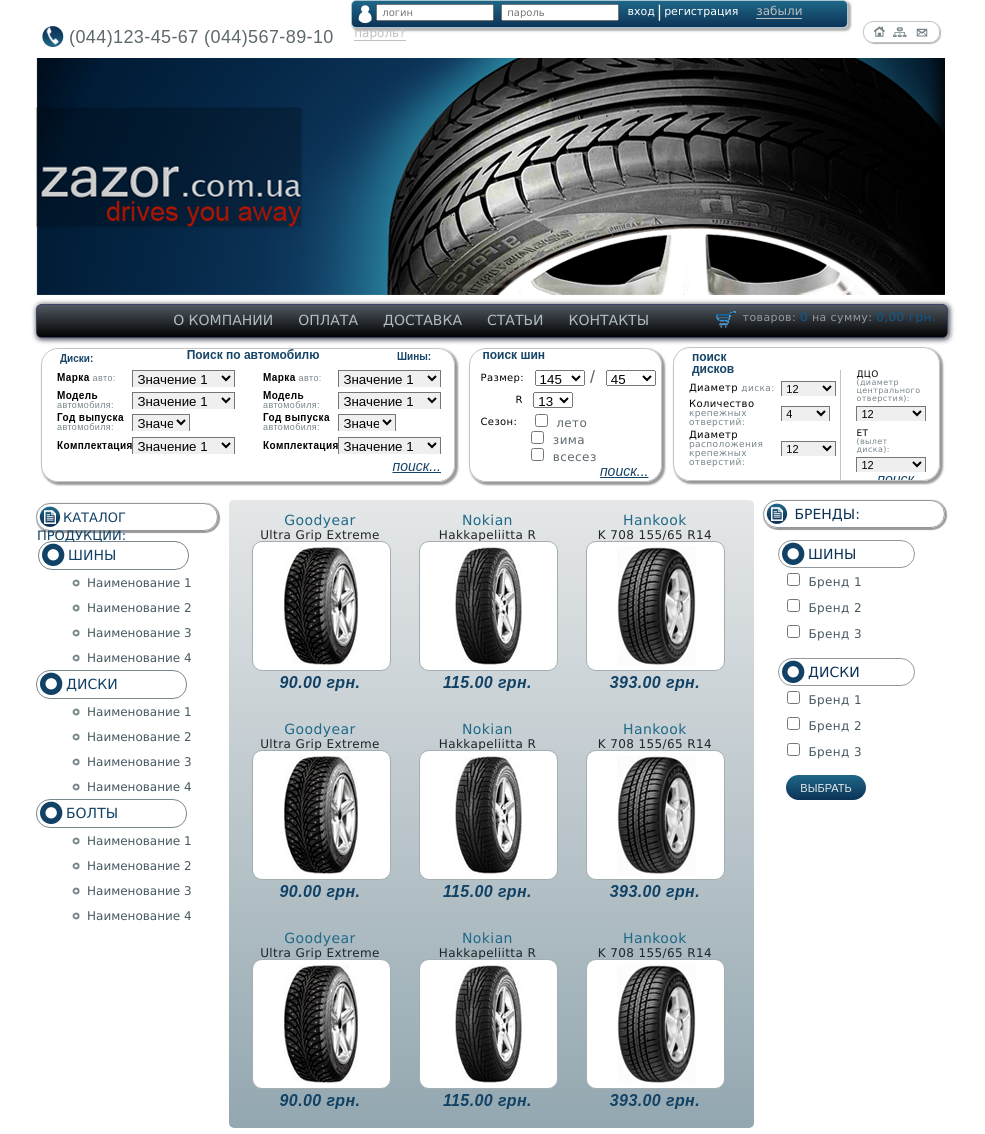
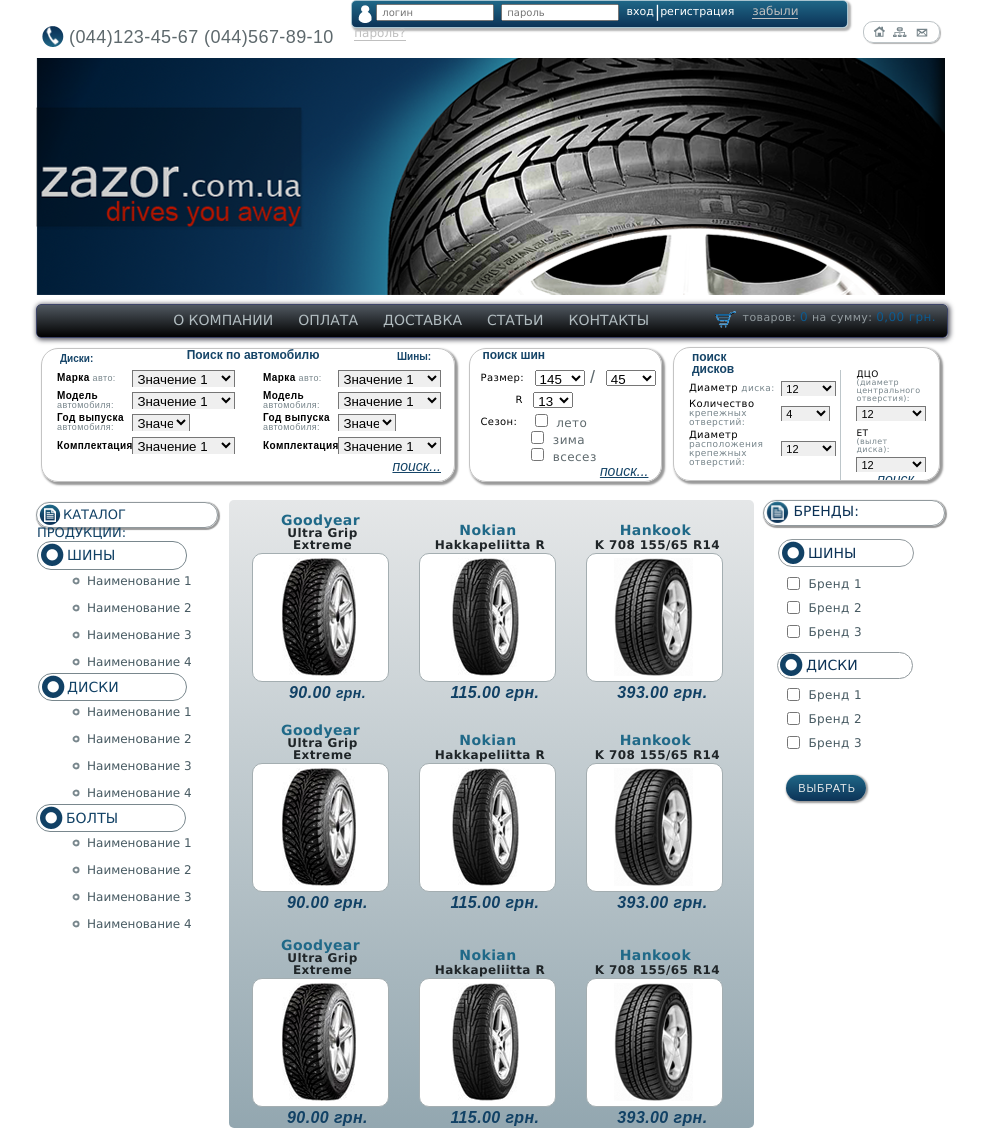
Before and after one commit to salexandr/zadanie6, a plain HTML site: page index.html in a window 1280 px wide. Shown: the top 1134 px of the page, without its empty margins (149-1134 px from the left). Drawn offline with Linux system fonts and the light colour scheme; a web font is replaced by a local one.

Commit message:
dorabotka2

```diff
--- a/css/style.css
+++ b/css/style.css
@@ -69,7 +69,6 @@
 	font-size: 11px;
 	font-family: 'Lucida Sans Unicode', arial;
 	text-decoration: none;
-    margin: 0px 2px;
     vertical-align: 2px;
 }
 
@@ -77,7 +76,7 @@
     color: #bfbfbf;
 	font-size: 12px;
 	font-family: 'Lucida Sans Unicode', arial;
-    margin-left: 11px;
+    margin-left: 13px;
 	text-decoration: none;
 	border-bottom: 1px solid #bfbfbf;
 }
@@ -94,6 +93,16 @@
 	text-indent:2px;
     vertical-align: top;
 	margin: 0px 1px 5px;
+}
+
+.password input[type="submit"] {
+    color: #ffffff;
+	font-size: 11px;
+	font-family: 'Lucida Sans Unicode', arial;
+	text-decoration: none;
+	font-style:normal;
+	vertical-align:2px;
+	padding:0px 1px;
 }
 
 .home {
@@ -321,6 +330,7 @@
     vertical-align: top;
     position: relative;
     padding-left: 10px;
+    overflow:visible;
 }
 
 .shintable p {
@@ -506,13 +516,13 @@
 
 .sitebar-left h1 {
 	width: 180px;
-	height: 26px;
+	height: 24px;
 	font-family: 'Lucida Sans Unicode', arial;
 	font-size: 13px;
 	color: #114165;
 	border: 1px solid #91999d;
 	border-radius: 14px;
-	margin-top:3px;
+	margin-top:2px;
 }
 
 h1 {
@@ -521,38 +531,45 @@
 
 h1 img{
 	vertical-align: -7px;
-    margin: 2px 2px;
+    margin: 1px 2px;
 }
 
 h4 {
-	width: 149px;
+	width: 148px;
 	height: 27px;
 	font-family: 'Lucida Sans Unicode', arial;
 	font-size: 14px;
 	color: #114165;
 	border: 1px solid #79878d;
 	border-radius: 14px;
-    margin: 10px 0px 0px 2px;
+    margin: 13px 0px 0px 1px;
 }
 
 h4 img{
-	vertical-align: -7px;
-    margin: 1px 3px;
+	vertical-align: -6px;
+    margin: 1px 3px 0px 3px;
 }
 
 .diski-img{
-	margin:0px;
+    width:147px;
+	height: 26px;
+    margin:-2px 0px 0px 2px;
+}
+
+.diski-img img{
+	margin-right:2px;
 }
 
 .bolti-img{
-	margin:0px;
+		height: 26px;
+	margin:-2px 0px;
 }
 
 .sitebar-left ul {
     list-style-image: url(../img/spisok.png);
 	list-style-type:disc;
-	margin-left: 51px;
-	line-height:24px;
+	margin:-3px 0px 0px 51px;
+	line-height:25px;
 }
 
 .sitebar-left ul a{
@@ -588,6 +605,7 @@
 
 .content div{
 	display: inline-block;
+
 }
 
 .sitebar-right {
@@ -598,7 +616,7 @@
 
 .sitebar-right h1{
 	width: 180px;
-	height: 26px;
+	height: 24px;
 	font-family: 'Lucida Sans Unicode', arial;
 	font-size: 14px;
 	color: #0c3256;
@@ -606,22 +624,28 @@
 	border-radius: 14px;
 }
 
+.kartinka-katalog {
+	width: 23px;
+	height: 22px;
+    margin: 0px 0px 0px 2px;
+}
+
 .sitebar-right h4{
-	width: 135px;
+	width: 134px;
 	height: 26px;
 	font-size: 14px;
 	color: #0c3256;
 	border: 1px solid #91999d;
 	border-radius: 14px;
-    margin: 12px 0px 0px 15px;
+    margin: 13px 0px 5px 15px;
+
 }
-
-
 
 .sitebar-right label{
 	font-family: 'Lucida Sans Unicode', arial;
 	font-size: 12px;
 	color: #465961;
+		    vertical-align:2px;
 }
 
 .sitebar-right p {
@@ -629,9 +653,23 @@
 	line-height:24px;
 }
 
+.sitebar-right p:first-child{
+	margin-top: 14px;
+}
+
+.sitebar-right .diskih4 {
+	height: 25px;
+	margin: 8px 0px 4px 14px;
+}
+
+.diskih4 img {
+	margin: 0px 3px 0px 2px;
+}
+
+
 .sitebar-right input[type="submit"]{
 	width: 80px;
-	height: 25px;
+	height: 26px;
 	background-image: -moz-linear-gradient(top,#1f6787, #0c3357);
 	background-image:-webkit-gradient(linear, left top, left bottom, from(#1f6787), to(#0c3357));
 	border-radius: 14px;
@@ -642,6 +680,9 @@
 	position: absolute;
 	top:275px;
 	right: 80px;
+	letter-spacing:0.9px;
+	padding-left:8px;
+	box-shadow: 1px 1px 2px 1px #999999;
 }
 
 .tovar {
@@ -655,33 +696,51 @@
 	font-family: 'Lucida Sans Unicode', arial;
 	font-size: 14px;
 	color: #206988;
+	font-weight:bold;
+	margin-left:1px;
 }
 
 .tovar span{
 	font-family: 'Lucida Sans Unicode', arial;
 	font-size: 12px;
 	color: #1f2528;
+	margin: 0px 0px 2px 4px;
 }
 
 .tovar p:last-child{
-	margin-top: 2px;
 	font-family: Arial;
 	font-size: 16px;
 	color: #114165;
     font-style:italic;
 	font-weight:bold;
+	margin:2px 0px 0px 15px;
+
+}
+
+.tovar2 {
+	margin: 4px 13px 0px 13px;
+}
+
+.tovar b{
+	font-size: 14px;
+
+}
+
+.tovar3 {
+	margin: 22px 13px 0px 13px;
 }
 
 .foto-tovar {
-	width: 137px;
-	height: 128px;
+	width: 135px;
+	height: 127px;
 	background-color: #ffffff;
     border: 1px solid #a4aeb1;
     border-radius: 10px;
+	margin-bottom: 1px;
 }
 
 .foto-tovar img{
-	margin: 5px 30px;
+	margin: 4px 0px 0px -3px;
 }
 
 /* section and */
--- a/index.html
+++ b/index.html
@@ -6,7 +6,6 @@
   <!--[if lt IE 9]><script   src="http://html5shiv.googlecode.com/svn/trunk/html5.js"></script><![endif]-->
   <meta name="description" content="">
   <meta name="keywords" content="">
-  <meta http-equiv="content-language" content="ru">
   <meta name="robots" content="index, follow">
   <link rel="stylesheet" href="css/reset.css">
   <link rel="stylesheet" href="css/style.css">
@@ -19,29 +18,29 @@
      <header>
        <div class="conteiner1">
 	     <div class="tel">
-		   <img src="img/trubka.png"><p>(044)123-45-67  (044)567-89-10</p>
+		   <img src="img/trubka.png" alt="trubka"><p>(044)123-45-67  (044)567-89-10</p>
 		 </div>
 		 <div class="password clearfix">
-		   <img src="img/avtoriz.png">
+		   <img src="img/avtoriz.png" alt="avtoriz">
 		   <form action="#" method="post">
-		     <input type="text" name="" placeholder="логин">
-			 <input type="password" name="" placeholder="пароль">
-		     <a href="#">вход</a><span>|</span><a href="#">регистрация</a>
+		     <input type="text" name="login" placeholder="логин">
+			 <input type="password" name="password" placeholder="пароль">
+		     <input type="submit" value="вход"><span>|</span><a href="#">регистрация</a>
 		     <a href="#">забыли пароль?</a>
 		   </form>
 		 </div>
 		 <div class="home">
-		   <a href="#"><img src="img/dom.png"></a>
-		   <a href="#"><img src="img/set.png"></a>
-		   <a href="#"><img src="img/mail.png"></a>
+		   <a href="#"><img src="img/dom.png" alt="dom"></a>
+		   <a href="#"><img src="img/set.png" alt="set"></a>
+		   <a href="#"><img src="img/mail.png" alt="mail"></a>
 		 </div>
        </div>
-       <a href="#"><img src="img/bigbord.png"></a>
+       <a href="#"><img src="img/bigbord.png" alt="bigbord"></a>
 	 </header>
 
 	 <nav class="clearfix">
 	   <div class="pokupki">
-         <img src="img/telejka.png">
+         <img src="img/telejka.png" alt="telejka">
          <p>товаров: <span> 0</span></p><p>на сумму: <span> 0,00 грн.</span></p>
 	   </div>
 	   <ul>
@@ -51,7 +50,6 @@
          <li><a href="#">оплата</a></li>
          <li><a href="#">о компании</a></li>
        </ul>
-
 	 </nav>
 
 	 <aside class="clearfix">
@@ -62,10 +60,9 @@
                 <h2 class="title">Поиск по автомобилю</h2>
                 <div class="selectwrapper">
                     <div class="select-element">
-
                          <p>
                              <span><b>Марка</b> авто:</span>
-                             <select name="" id="">
+                             <select name="marka_disk" id="idmarka_disk">
                                  <option value="">Значение 1</option>
                                  <option value="">Значение 2</option>
                                  <option value="">Значение 3</option>
@@ -73,15 +70,15 @@
                          </p>
                          <p>
                              <span><b>Модель</b> автомобиля:</span>
-                             <select name="" id="">
+                             <select name="model_disk" id="idmodel_disk">
                                  <option value="">Значение 1</option>
                                  <option value="">Значение 2</option>
                                  <option value="">Значение 3</option>
                              </select>
                          </p>
                          <p>
-                             <span><b>Год&nbspвыпуска</b> автомобиля:</span>
-                             <select class="godvipuska" name="" id="">
+                             <span><b>Год&nbsp;выпуска</b> автомобиля:</span>
+                             <select class="godvipuska" name="year_disk" id="idyear_disk">
                                  <option value="">Значение 1</option>
                                  <option value="">Значение 2</option>
                                  <option value="">Значение 3</option>
@@ -89,7 +86,7 @@
                          </p>
                          <p>
                              <span><b>Комплектация:</b></span>
-                             <select name="" id="">
+                             <select name="complect_disk" id="idcomplect_disk">
                                  <option value="">Значение 1</option>
                                  <option value="">Значение 2</option>
                                  <option value="">Значение 3</option>
@@ -101,7 +98,7 @@
 
                          <p>
                              <span><b>Марка</b> авто:</span>
-                             <select name="" id="">
+                             <select name="marka_shina" id="idmarka_shina">
                                  <option value="">Значение 1</option>
                                  <option value="">Значение 2</option>
                                  <option value="">Значение 3</option>
@@ -109,15 +106,15 @@
                          </p>
                          <p>
                              <span><b>Модель</b> автомобиля:</span>
-                             <select name="" id="">
+                             <select name="model_shina" id="idmodel_shina">
                                  <option value="">Значение 1</option>
                                  <option value="">Значение 2</option>
                                  <option value="">Значение 3</option>
                              </select>
                          </p>
                          <p>
-                             <span><b>Год&nbspвыпуска</b> автомобиля:</span>
-                             <select class="godvipuska" name="" id="">
+                             <span><b>Год&nbsp;выпуска</b> автомобиля:</span>
+                             <select class="godvipuska" name="year_shina" id="idyear_shina">
                                  <option value="">Значение 1</option>
                                  <option value="">Значение 2</option>
                                  <option value="">Значение 3</option>
@@ -125,7 +122,7 @@
                          </p>
                          <p>
                              <span><b>Комплектация:</b></span>
-                             <select name="" id="">
+                             <select name="complect_shina" id="idcomplect_shina">
                                  <option value="">Значение 1</option>
                                  <option value="">Значение 2</option>
                                  <option value="">Значение 3</option>
@@ -136,19 +133,21 @@
                 <div class="poisk">
                     <input type="submit" value="поиск...">
                 </div>
+			</form>
 	   </div>
+
 	   <div class="poiskshin">
            <form action="#">
                <h2 class="title">поиск шин</h2>
                  <div class="shintable">
                      <p>
                        <span>Размер:</span>
-                       <select class="shirina" name="" id="">
+                       <select class="shirina" name="shirina_shin" id="idshirina_shin">
                            <option value="">145</option>
                            <option value="">155</option>
                            <option value="">165</option>
                        </select> /
-     				   <select class="visota" name="" id="">
+     				   <select class="visota" name="visota_shin" id="idvisota_shin">
                            <option value="">45</option>
                            <option value="">55</option>
                            <option value="">65</option>
@@ -156,7 +155,7 @@
                      </p>
                      <p class="radius">
                        <span>R</span>
-                       <select name="" id="">
+                       <select name="radius_shin" id="idradius_shin">
                            <option value="">13</option>
                            <option value="">14</option>
                            <option value="">15</option>
@@ -180,15 +179,15 @@
 
            </form>
        </div>
+
 	   <div class="poiskdisk">
-
                <form action="#">
                  <h2 class="title">поиск дисков</h2>
                  <div class="selectwrapper">
                      <div class="diametr">
                          <p>
-                             <span><b>Диаметр</b>&nbspдиска:</span>
-                             <select name="" id="">
+                             <span><b>Диаметр</b>&nbsp;диска:</span>
+                             <select name="diametr_disk" id="iddiametr_disk">
                                  <option value="">12</option>
                                  <option value="">13</option>
                                  <option value="">14</option>
@@ -196,7 +195,7 @@
                          </p>
                          <p class="otv">
                              <span><b>Количество</b> крепежных отверстий:</span>
-                             <select name="" id="">
+                             <select name="dirka_disk" id="iddirka_disk">
                                  <option value="">4</option>
                                  <option value="">5</option>
                                  <option value="">6</option>
@@ -204,7 +203,7 @@
                          </p>
                          <p>
                              <span><b>Диаметр</b> расположения крепежных отверстий:</span>
-                             <select name="" id="">
+                             <select name="diametr_dirka" id="iddiametr_dirka">
                                  <option value="">12</option>
                                  <option value="">13</option>
                                  <option value="">14</option>
@@ -216,7 +215,7 @@
                  <div class="dco">
                          <p>
                              <span><b>ДЦО</b><br> (диаметр центрального отверстия):</span>
-                             <select name="" id="">
+                             <select name="dco" id="iddco">
                                  <option value="">12</option>
                                  <option value="">13</option>
                                  <option value="">14</option>
@@ -224,7 +223,7 @@
                          </p>
                          <p>
                              <span><b>ЕТ</b><br> (вылет диска):</span>
-                             <select name="" id="">
+                             <select name="et" id="idet">
                                  <option value="">12</option>
                                  <option value="">13</option>
                                  <option value="">14</option>
@@ -241,22 +240,22 @@
 
 	 <section class="clearfix">
 	   <div class="sitebar-left">
-		       <h1><img src="img/katalog.png">КАТАЛОГ ПРОДУКЦИИ:</h1>
-			   <h4><img src="img/krujok.png">ШИНЫ</h4>
+		       <h1><img src="img/katalog.png" alt="katalog">КАТАЛОГ ПРОДУКЦИИ:</h1>
+			   <h4><img src="img/krujok.png" alt="krujok">ШИНЫ</h4>
                <ul>
                    <li><a href="#">Наименование 1</a></li>
                    <li><a href="#">Наименование 2</a></li>
                    <li><a href="#">Наименование 3</a></li>
                    <li><a href="#">Наименование 4</a></li>
                </ul>
-			   <h4 class="diski-img"><img src="img/krujok.png">ДИСКИ</h4>
+			   <h4 class="diski-img"><img src="img/krujok.png" alt="krujok">ДИСКИ</h4>
                <ul>
                    <li><a href="#">Наименование 1</a></li>
                    <li><a href="#">Наименование 2</a></li>
                    <li><a href="#">Наименование 3</a></li>
                    <li><a href="#">Наименование 4</a></li>
                </ul>
-				   <h4 class="bolti-img"><img src="img/krujok.png">БОЛТЫ</h4>
+				   <h4 class="bolti-img"><img src="img/krujok.png" alt="krujok">БОЛТЫ</h4>
                <ul>
                    <li><a href="#">Наименование 1</a></li>
                    <li><a href="#">Наименование 2</a></li>
@@ -265,62 +264,74 @@
                </ul>
 	   </div>
 	   <div class="sitebar-right">
-		       <h1><img src="img/katalog.png"> БРЕНДЫ:</h1>
-			   <h4><img src="img/krujok.png">ШИНЫ</h4>
-                             <p><input type="checkbox" id="brend1">
-							 <label for="brend1">Бренд 1</label></p>
-							 <p><input type="checkbox" id="brend2">
-							 <label for="brend2">Бренд 2</label></p>
-							 <p><input type="checkbox" id="brend3">
-							 <label for="brend3">Бренд 3</label></p>
-			   <h4 class="diskih4"><img src="img/krujok.png">ДИСКИ</h4>
-                             <p><input type="checkbox" id="brend1">
-							 <label for="brend1">Бренд 1</label></p>
-							 <p><input type="checkbox" id="brend2">
-							 <label for="brend2">Бренд 2</label></p>
-							 <p><input type="checkbox" id="brend3">
-							 <label for="brend3">Бренд 3</label></p>
+		       <h1><img class="kartinka-katalog" src="img/katalog.png" alt="katalog"> БРЕНДЫ:</h1>
+			   <h4><img src="img/krujok.png" alt="krujok">ШИНЫ</h4>
+               <p>
+			       <input type="checkbox" id="brend1">
+	               <label for="brend1">Бренд 1</label>
+			   </p>
+			   <p>
+			       <input type="checkbox" id="brend2">
+			       <label for="brend2">Бренд 2</label>
+			   </p>
+			   <p>
+			       <input type="checkbox" id="brend3">
+				   <label for="brend3">Бренд 3</label>
+			   </p>
+			   <h4 class="diskih4"><img src="img/krujok.png" alt="krujok">ДИСКИ</h4>
+               <p>
+			       <input type="checkbox" id="brend4">
+				   <label for="brend1">Бренд 1</label>
+			   </p>
+			   <p>
+			       <input type="checkbox" id="brend5">
+				   <label for="brend2">Бренд 2</label>
+			   </p>
+			   <p>
+			       <input type="checkbox" id="brend6">
+				   <label for="brend3">Бренд 3</label>
+			   </p>
                <input type="submit" value="ВЫБРАТЬ">
 	   </div>
 	   <div class="content">
 	       <div class="tovar">
-		   <p>Goodyear<span>Ultra Grip Extreme</span></p><div class="foto-tovar"><img src="img/goodyear.png"></div><p>90.00 грн.</p>
+		       <p>Goodyear<span>Ultra Grip Extreme</span></p><div class="foto-tovar"><img src="img/goodyear.png" alt="goodyear"></div><p>90.00 <b>грн.</b></p>
            </div>
 	       <div class="tovar">
-		   <p>Nokian<br><span>Hakkapeliitta R</span></p><div class="foto-tovar"><img src="img/nokian.png"></div><p>115.00 грн.</p>
+		       <p>Nokian<br><span>Hakkapeliitta R</span></p><div class="foto-tovar"><img src="img/nokian.png" alt="nokian"></div><p>115.00 грн.</p>
            </div>
 	       <div class="tovar">
-		   <p>Hankook<span>K 708 155/65 R14 </span></p><div class="foto-tovar"><img src="img/hankook.png"></div><p>393.00 грн.</p>
+		       <p>Hankook<span>K 708 155/65 R14 </span></p><div class="foto-tovar"><img src="img/hankook.png" alt="hankook"></div><p>393.00 грн.</p>
            </div>
-		   <div class="tovar">
-		   <p>Goodyear<span>Ultra Grip Extreme</span></p><div class="foto-tovar"><img src="img/goodyear.png"></div><p>90.00 грн.</p>
+		   <div class="tovar tovar2">
+		       <p>Goodyear<span>Ultra Grip Extreme</span></p><div class="foto-tovar"><img src="img/goodyear.png" alt="goodyear"></div><p>90.00 грн.</p>
            </div>
-	       <div class="tovar">
-		   <p>Nokian<br><span>Hakkapeliitta R</span></p><div class="foto-tovar"><img src="img/nokian.png"></div><p>115.00 грн.</p>
+	       <div class="tovar tovar2">
+		       <p>Nokian<br><span>Hakkapeliitta R</span></p><div class="foto-tovar"><img src="img/nokian.png" alt="nokian"></div><p>115.00 грн.</p>
            </div>
-	       <div class="tovar">
-		   <p>Hankook<span>K 708 155/65 R14 </span></p><div class="foto-tovar"><img src="img/hankook.png"></div><p>393.00 грн.</p>
+	       <div class="tovar tovar2">
+		       <p>Hankook<span>K 708 155/65 R14 </span></p><div class="foto-tovar"><img src="img/hankook.png" alt="hankook"></div><p>393.00 грн.</p>
            </div>
-	       <div class="tovar">
-		   <p>Goodyear<span>Ultra Grip Extreme</span></p><div class="foto-tovar"><img src="img/goodyear.png"></div><p>90.00 грн.</p>
+	       <div class="tovar tovar3">
+		       <p>Goodyear<span>Ultra Grip Extreme</span></p><div class="foto-tovar"><img src="img/goodyear.png" alt="goodyear"></div><p>90.00 грн.</p>
            </div>
-	       <div class="tovar">
-		   <p>Nokian<br><span>Hakkapeliitta R</span></p><div class="foto-tovar"><img src="img/nokian.png"></div><p>115.00 грн.</p>
+	       <div class="tovar tovar3">
+		       <p>Nokian<br><span>Hakkapeliitta R</span></p><div class="foto-tovar"><img src="img/nokian.png" alt="nokian"></div><p>115.00 грн.</p>
            </div>
-	       <div class="tovar">
-		   <p>Hankook<span>K 708 155/65 R14 </span></p><div class="foto-tovar"><img src="img/hankook.png"></div><p>393.00 грн.</p>
+	       <div class="tovar tovar3">
+		       <p>Hankook<span>K 708 155/65 R14 </span></p><div class="foto-tovar"><img src="img/hankook.png" alt="hankook"></div><p>393.00 грн.</p>
            </div>
 	   </div>
 	 </section>
 	 <div class="brandlogo">
-	     <a href="#"><img src="img/toyo.png"></a>
-	     <a href="#"><img src="img/bridgestone.png"></a>
-	     <a href="#"><img src="img/continental.png"></a>
-	     <a href="#"><img src="img/gooper.png"></a>
-	     <a href="#"><img src="img/avon.png"></a>
-	     <a href="#"><img src="img/tire.png"></a>
-	     <a href="#"><img src="img/pirelli.png"></a>
-	     <a href="#"><img src="img/dunlop.png"></a>
+	     <a href="#"><img src="img/toyo.png" alt="toyo"></a>
+	     <a href="#"><img src="img/bridgestone.png" alt="bridgestone"></a>
+	     <a href="#"><img src="img/continental.png" alt="continental"></a>
+	     <a href="#"><img src="img/gooper.png" alt="gooper"></a>
+	     <a href="#"><img src="img/avon.png" alt="avon"></a>
+	     <a href="#"><img src="img/tire.png" alt="tire"></a>
+	     <a href="#"><img src="img/pirelli.png" alt="pirelli"></a>
+	     <a href="#"><img src="img/dunlop.png" alt="dunlop"></a>
 	 </div>
 	 <footer>
                <ul>
```
Lines whose indentation alone changed are shown as unchanged.
